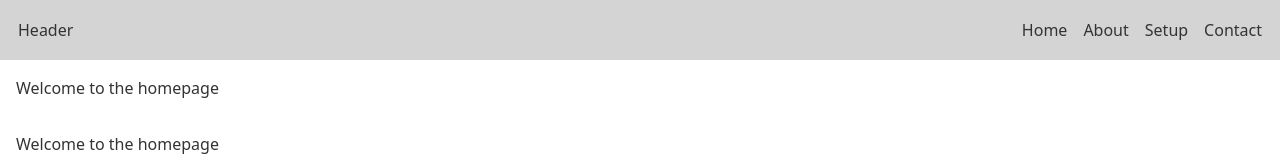
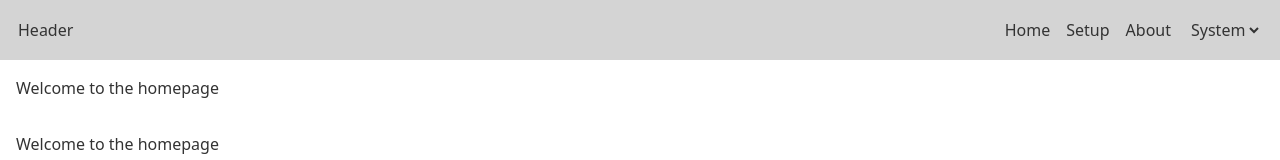
Before and after one commit to vives-project-xp/low-voltage-UPS, a Nuxt app in the folder frontend/: page / in a window 1280 px wide. Shown: the top 160 px of the page. Built offline with nearby package versions, Linux system fonts and the light colour scheme.

Commit message:
custom style adds darkmode theme

```diff
--- a/frontend/components/AppHeader.vue
+++ b/frontend/components/AppHeader.vue
@@ -4,10 +4,9 @@
     <nav>
       <ul class="flex gap-4">
         <li><NuxtLink to="/">Home</NuxtLink></li>
+        <li><NuxtLink to="/setup">Setup</NuxtLink></li>
         <li><NuxtLink to="/about">About</NuxtLink></li>
-        <li><NuxtLink to="/setup">Setup</NuxtLink></li>
-        <li><NuxtLink to="/contact">Contact</NuxtLink></li>
-        <!-- <ModeSwitch /> -->
+        <ModeSwitch />
       </ul>
     </nav>
   </header>
--- a/frontend/layouts/default.vue
+++ b/frontend/layouts/default.vue
@@ -1,7 +1,7 @@
 <template>
-    <div class="h-screen flex flex-col">
+    <div class="h-screen flex flex-col ">
         <AppHeader class="flex-none sticky top-0 left-0 right-0 p-4"/>
-        <div class="flex-auto tertiary-color">
+        <div class="flex-auto tertiary-color ">
             <slot />
         </div>
         <AppFooter class="flex-none p-4" />
```
